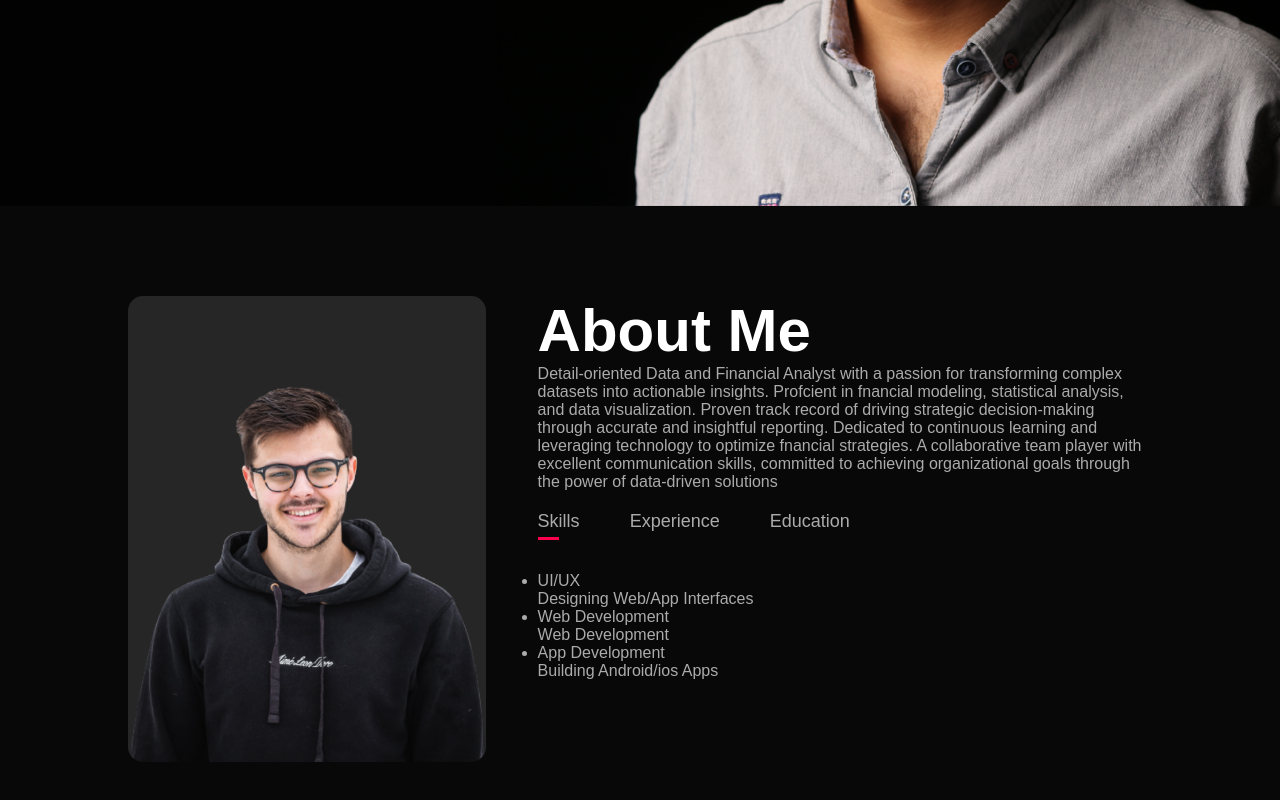
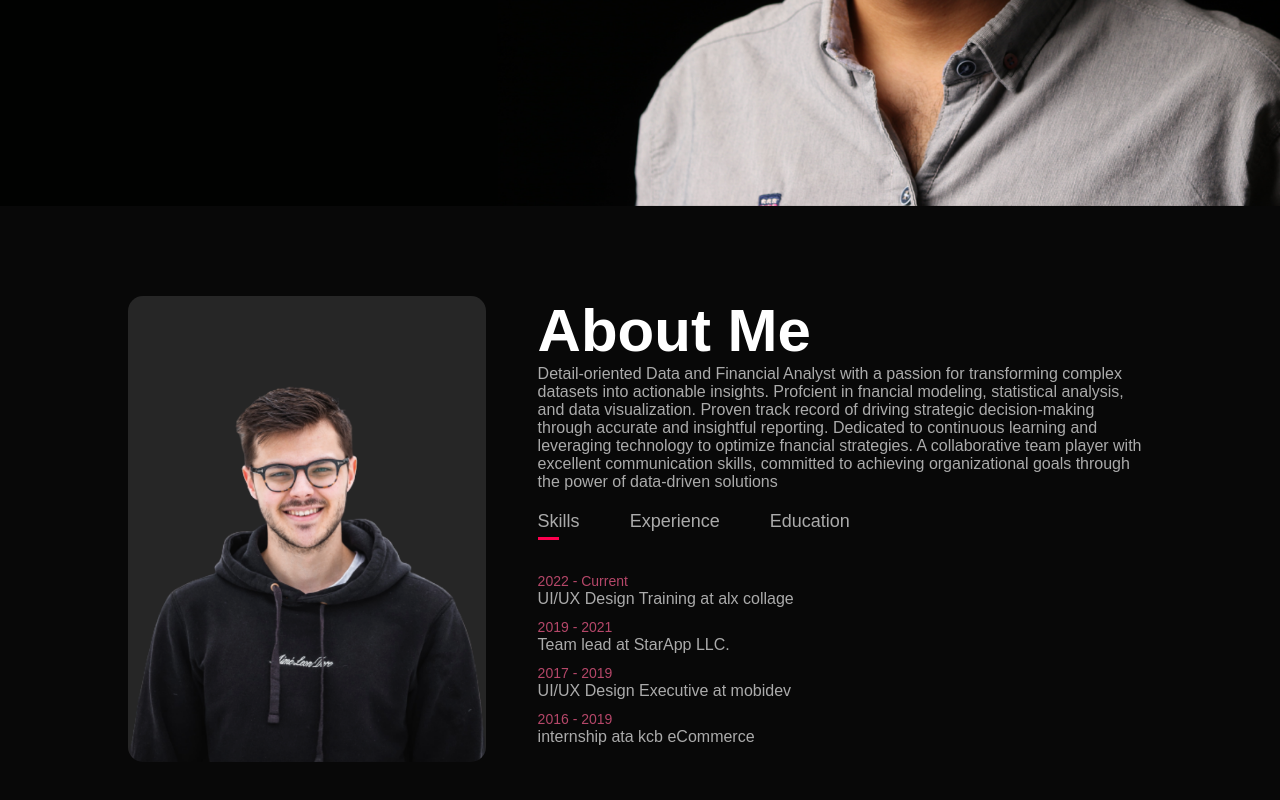
Before and after one commit to 2sammy/javascript, a plain HTML site: page Port-folio-project/index.html in a window 1280 px wide. Shown: the part 594-1394 px from the top of the page. Drawn offline with Linux system fonts and the light colour scheme.

Commit message:
about and header

```diff
--- a/Port-folio-project/index.html
+++ b/Port-folio-project/index.html
@@ -49,11 +49,19 @@
                             <p class="tab-links">Experience</p>
                             <p class="tab-links">Education</p>
                         </div>
+                        <div class="tab-contents active-tab">
+                            <ul>
+                                <li><span>2022 - Current</span><br>UI/UX Design Training at alx collage</li>
+                                <li><span>2019 - 2021</span><br>Team lead at StarApp LLC.</li>
+                                <li><span>2017 - 2019</span><br>UI/UX Design Executive at mobidev</li>
+                                <li><span>2016 - 2019</span><br>internship ata kcb eCommerce</li>
+                            </ul>
+                        </div>
                         <div class="tab-contents">
                             <ul>
-                                <li><span>UI/UX</span><br>Designing Web/App Interfaces</li>
-                                <li><span>Web Development</span><br>Web Development</li>
-                                <li><span>App Development</span><br>Building Android/ios Apps</li>
+                                <li><span>2016</span><br>alx</li>
+                                <li><span>2016</span><br>Udacity</li>
+                                <li><span>2014</span><br>kca</li>
                             </ul>
                         </div>
                 </div>
--- a/Port-folio-project/style.css
+++ b/Port-folio-project/style.css
@@ -131,3 +131,18 @@ nav ul li a:hover::after{
 
 
  }
+ .tab-contents ul li{
+    list-style: none;
+    margin: 10px 0;
+
+ }
+ .tab-contents ul li span{
+    color: #b54769;
+    font-size: 14px;
+ }
+ .tab-contents{
+    display: none;
+ }
+ .tab-contents.active-tab{
+    display: block;
+ }
```
